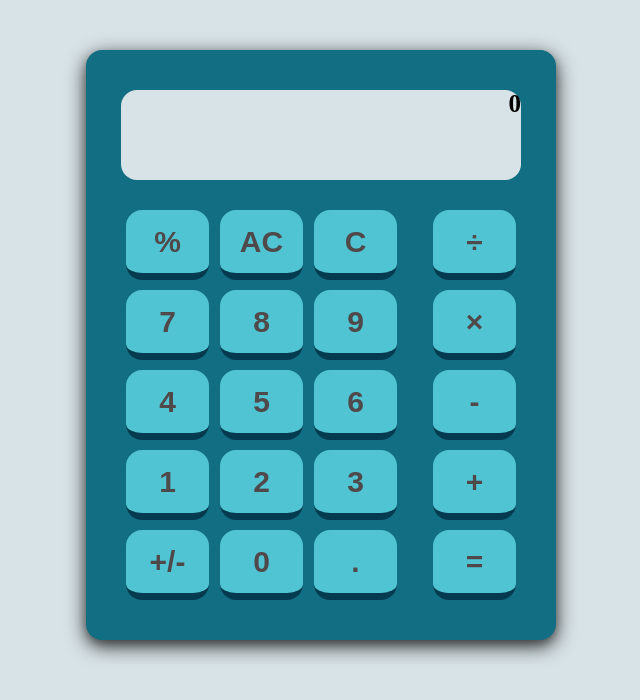
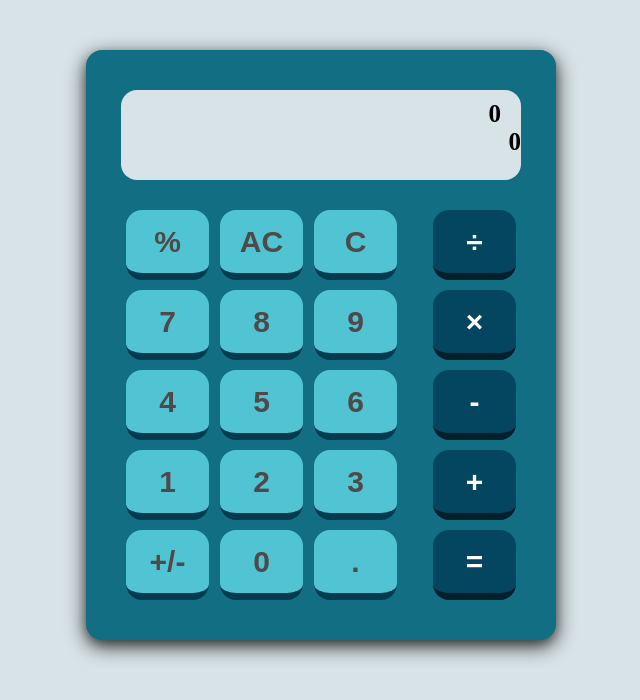
Before and after one commit to melinaDaendliker/Calculator, a plain HTML site: page index.html in a window 1280 px wide. Shown: the whole page, without its empty margins (319-959 px from the left). Drawn offline with Linux system fonts and the light colour scheme.

Commit message:
make design changes, change color of buttons

```diff
--- a/index.html
+++ b/index.html
@@ -10,7 +10,8 @@
 <body>
     <div class="Calculator">
         <div class="display">
-            0
+            <div class="calculation">0</div>
+            <div class="solution">0</div>
         </div>
         <div class="buttons">
             <div class="numbers">
@@ -22,14 +23,14 @@
                     <button>+/-</button>
                 </div>
                 <div class="colum2">
-                    <button>AC</button>
+                    <button class="del">AC</button>
                     <button>8</button>
                     <button>5</button>
                     <button>2</button>
                     <button>0</button>
                 </div>
                 <div class="colum3">
-                    <button>C</button>
+                    <button class="del">C</button>
                     <button>9</button>
                     <button>6</button>
                     <button>3</button>
@@ -37,11 +38,11 @@
                 </div>
             </div>
             <div class="operators">
-                    <button>÷</button>
-                    <button>×</button>
-                    <button>-</button>
-                    <button>+</button>
-                    <button>=</button>
+                    <button class="op">÷</button>
+                    <button class="op">×</button>
+                    <button class="op">-</button>
+                    <button class="op">+</button>
+                    <button class="op">=</button>
             </div>
         </div>
     </div>
--- a/style.css
+++ b/style.css
@@ -12,9 +12,9 @@ button{
     background-color: #51C4D3;
     color: rgb(80, 73, 73);
     border-bottom: 7px #053B50 solid;
-    border-left: #526D82;
-    border-right:#526D82;
-    border-top: #526D82;
+    border-left: #51C4D3;
+    border-right:#51C4D3;
+    border-top: #51C4D3;
 }
 
 
@@ -66,3 +66,9 @@ button{
     display: flex;
     flex-direction: column;
 }
+
+.op{
+    background-color: #044660;
+    color: white;
+    border-bottom: 7px #03202c solid
+}
```
